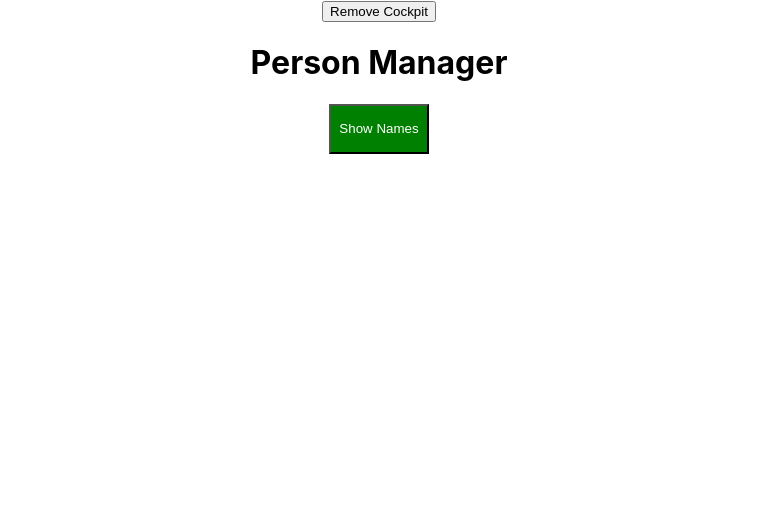
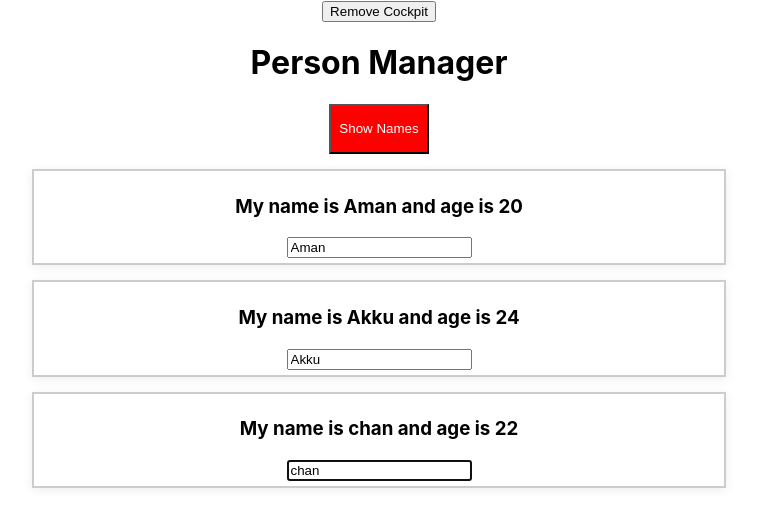
Before and after one commit to Chandan-Saini/react-app-latest-prctc, a React (Create React App) app: page / in a window 1280 px wide. Shown: the top 526 px of the page, without its empty margins (261-1018 px from the left). Built offline with nearby package versions, Linux system fonts and the light colour scheme.

Commit message:
using Ref in React hook on functional comp

```diff
--- a/src/components/Cockpit/Cockpit.js
+++ b/src/components/Cockpit/Cockpit.js
@@ -1,12 +1,11 @@
-import React,{useEffect} from 'react'
+import React,{useEffect,useRef} from 'react'
 import cockpitCss from "./Cockpit.module.css"
 
 const Cockpit=(props)=>{
+    const btnEle=useRef(null)
     useEffect(()=>{
         console.log("use Effect runs");
-        setTimeout(() => {
-            alert("hello")
-        }, 1000);
+        btnEle.current.click()
         return ()=>{
             console.log("Cockpit cleanup code runs");
         }
@@ -25,12 +24,18 @@ const Cockpit=(props)=>{
         classesArr.push(cockpitCss.bold);
     }
 
-    return (<div className={cockpitCss.Cockpit}>
+    return (
+      <div className={cockpitCss.Cockpit}>
         <h1 className={classesArr.join(" ")}>{props.title}</h1>
-        <button className={btnClass} onClick={props.togglePersonsHandler}>
-            Show Names
-          </button>
-          </div>)
+        <button
+          ref={btnEle}
+          className={btnClass}
+          onClick={props.togglePersonsHandler}
+        >
+          Show Names
+        </button>
+      </div>
+    );
 }
 
 export default Cockpit
```
